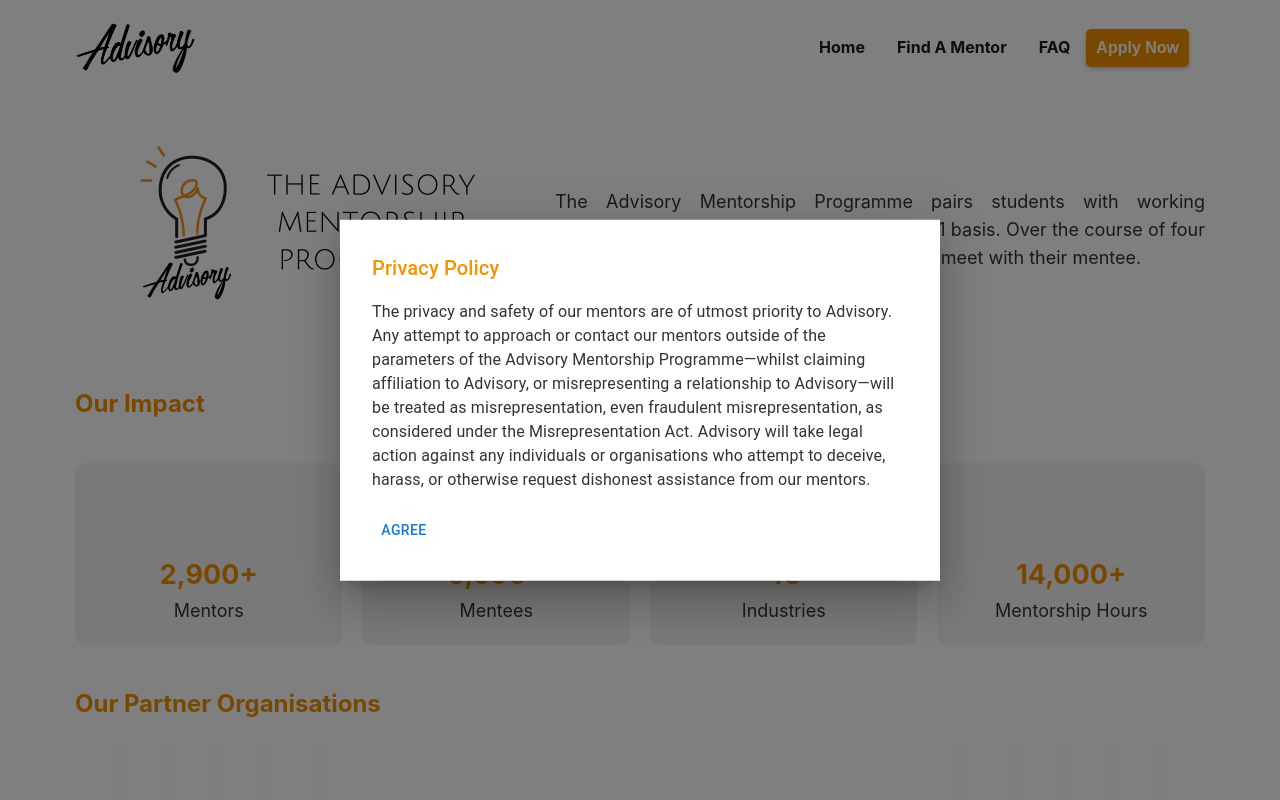
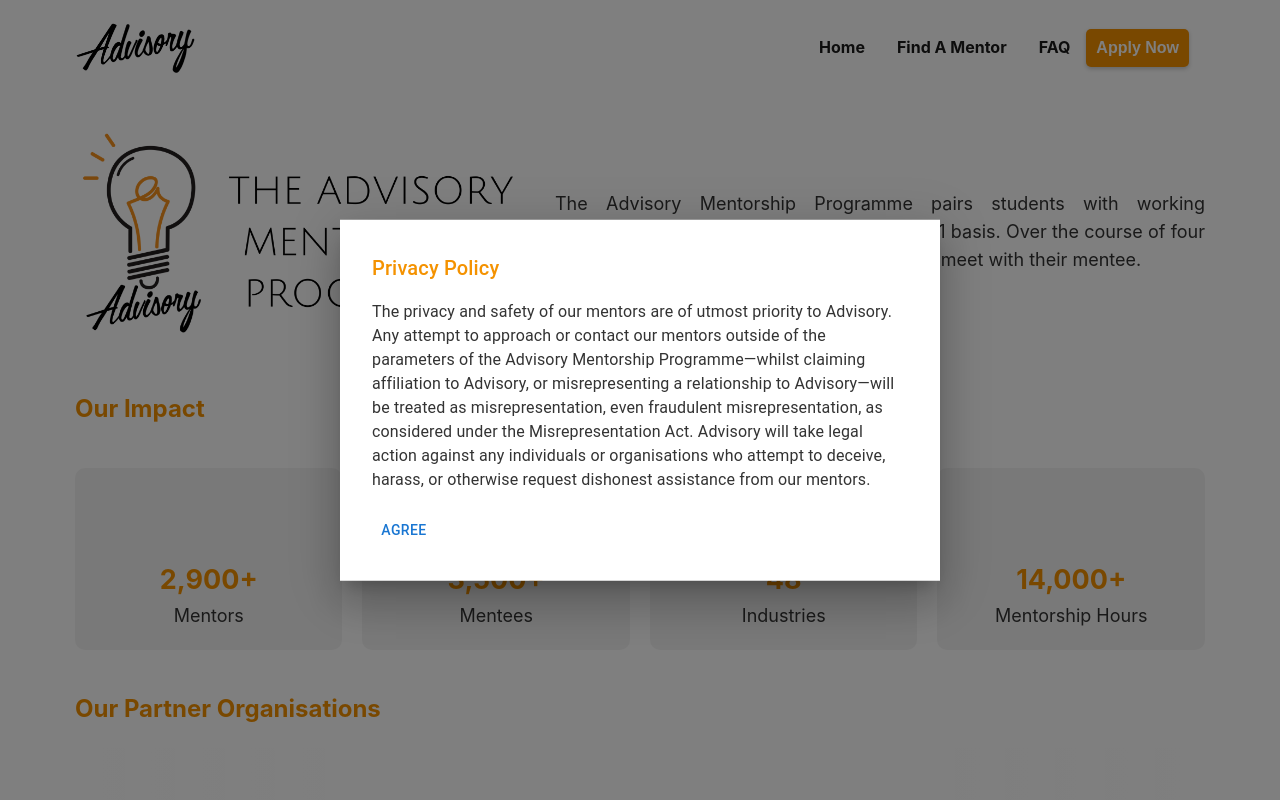
Before and after one commit to AdvisorySG/mentorship-page, a Next.js app: page / in a window 1280 px wide. Shown: the top 800 px of the page. Built offline with nearby package versions, Linux system fonts and the light colour scheme; some icons are missing.

Commit message:
fix(index): use yearless programme logo

```diff
--- a/index.html
+++ b/index.html
@@ -16,7 +16,7 @@
     <meta itemprop="description" content="The Advisory Mentorship Programme" />
     <meta
       itemprop="image"
-      content="%PUBLIC_URL%/advisory-mentorship-logo.jpg"
+      content="%PUBLIC_URL%/advisory-mentorship-logo.png"
     />
     <!-- Facebook / OpenGraph -->
     <meta property="og:url" content="https://mentorship.advisory.sg" />
@@ -28,7 +28,7 @@
     />
     <meta
       property="og:image"
-      content="%PUBLIC_URL%/advisory-mentorship-logo.jpg"
+      content="%PUBLIC_URL%/advisory-mentorship-logo.png"
     />
     <!-- Twitter -->
     <meta name="twitter:card" content="summary_large_image" />
@@ -39,7 +39,7 @@
     />
     <meta
       name="twitter:image"
-      content="%PUBLIC_URL%/advisory-mentorship-logo.jpg"
+      content="%PUBLIC_URL%/advisory-mentorship-logo.png"
     />
 
     <script
--- a/src/assets.tsx
+++ b/src/assets.tsx
@@ -1,5 +1,5 @@
-export const advisoryLogo = `/advisory-logo.png`;
-export const advisoryMentorshipLogo = `/advisory-mentorship-logo-2023.png`;
+export const advisoryLogo = "/advisory-logo.png";
+export const advisoryMentorshipLogo = "/advisory-mentorship-logo.png";
 
 export const partnerLogos = [
   ["AiSP", "/logos/01_AiSP.png"],
--- a/src/pages/index.tsx
+++ b/src/pages/index.tsx
@@ -178,7 +178,7 @@ const Index = () => {
     <Canvas>
       <div className="logo-and-intro-container">
         <img
-          className="header-mentorship-logo container"
+          className="header-mentorship-logo"
           src={advisoryMentorshipLogo}
           alt="Advisory Mentorship Programme"
         />
--- a/src/styles/Header.css
+++ b/src/styles/Header.css
@@ -56,8 +56,10 @@
 }
 
 .header-mentorship-logo {
-  max-width: 30rem; /* Ensure the logo doesn't exceed its container */
-  padding-left: 0px;
+  display: block;
+  width: 50%;
+  max-width: 30rem;
+  padding: 2rem 2rem 2rem 0;
   margin-left: 0px;
   flex: 1;
 }
@@ -73,7 +75,8 @@
   .header-mentorship-logo {
     width: 100%;
     position: relative;
-    padding-top: 0px;
+    padding: 2rem;
+    margin: 0 auto;
   }
 }
 
```
Also changed, not shown: public/advisory-mentorship-logo-2023.png (deleted), public/advisory-mentorship-logo.png (added).
